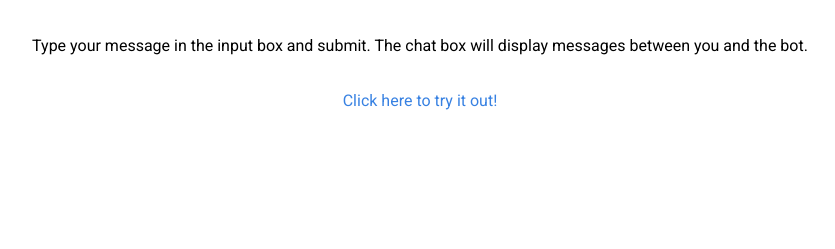
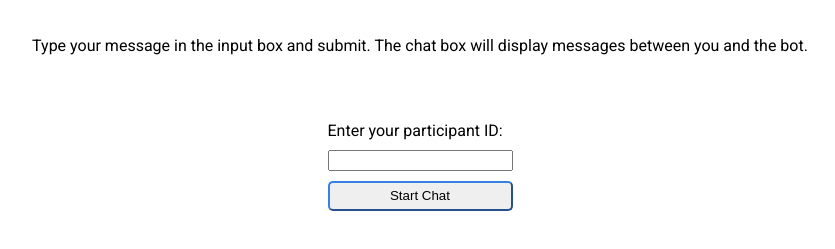
Before and after one commit to drshooby/AI-Chatbot, a website: page public/index.html in a window 1280 px wide. Shown: the part 105-354 px from the top of the page, without its empty margins (220-1055 px from the left). Drawn offline with Linux system fonts and the light colour scheme.

Commit message:
added participant form button with input

```diff
--- a/package.json
+++ b/package.json
@@ -12,7 +12,7 @@
   "dependencies": {
     "axios": "^1.7.7",
     "dotenv": "^16.4.5",
-    "express": "^4.21.0",
+    "express": "^4.21.1",
     "mongodb": "^6.9.0",
     "mongoose": "^8.7.0",
     "openai": "^4.68.0"
--- a/public/index.html
+++ b/public/index.html
@@ -14,7 +14,20 @@
     <div id="main">
         <h1>What is the Chatbot?</h1>
         <p>Type your message in the input box and submit. The chat box will display messages between you and the bot.</p>
-        <a href="chat.html">Click here to try it out!</a>
     </div>
+    <div id="form-container">
+        <form id="participant-form" action="/chat">
+            <label for="participantID">Enter your participant ID:</label>
+            <input type="text" id="participantID" name="participantID" required>
+            <button type="submit">Start Chat</button>
+        </form>
+    </div>
+    <script>
+        document.getElementById('participant-form').addEventListener('submit', (event) => {
+            const participantID = document.getElementById('participantID').value
+            localStorage.setItem('participantID', participantID)
+            document.location.href = "/chat.html"
+        })
+    </script>
 </body>
 </html>
--- a/public/indexstyle.css
+++ b/public/indexstyle.css
@@ -15,16 +15,35 @@ p {
     justify-content: center;
 }
 
-a {
-    display: flex;
-    justify-content: center;
-    text-decoration: none;
-    color: rgb(55, 129, 226);
-}
-
 #main {
     display: flex;
     justify-content: center;
     flex-direction: column;
     gap: 20px;
 }
+
+#form-container {
+    margin-top: 50px;
+    display: flex;
+    justify-content: center;
+}
+
+#participant-form {
+    gap: 10px;
+    display: flex;
+    justify-content: center;
+    flex-direction: column;
+}
+
+button {
+    border-radius: 5px;
+    border-color: rgb(55, 129, 226);
+    height: 30px;
+    transition: 150ms ease-in-out;
+}
+
+button:hover {
+    background-color: rgb(55, 129, 226);;
+    color: white;
+    border: 0;
+}
```
Also changed, not shown: 1 other file.
